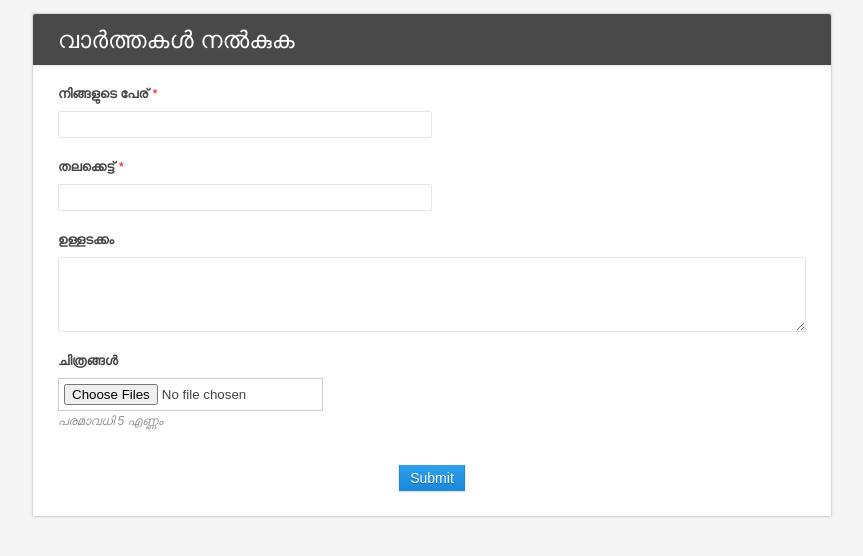
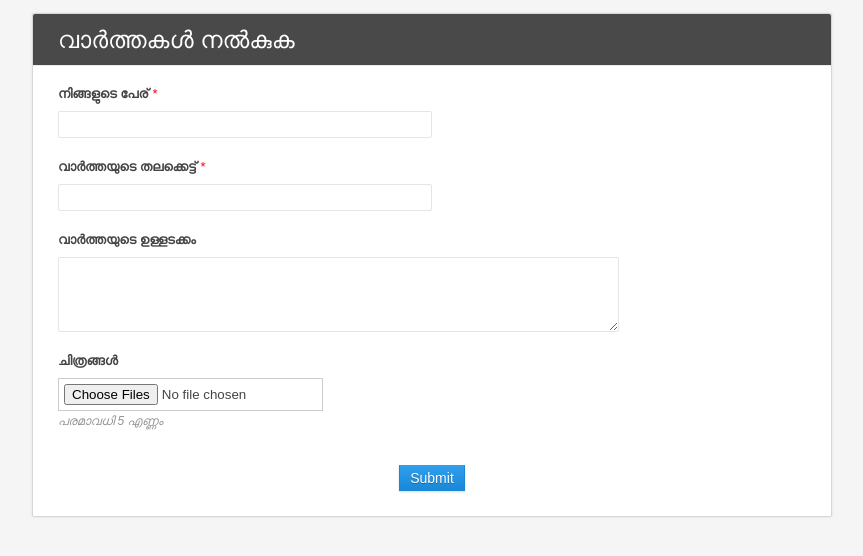
Before and after one commit to ilalife/news, a plain HTML site: page index.html in a window 1280 px wide. Shown: the whole page, without its empty margins (208-1071 px from the left). Drawn offline with Linux system fonts and the light colour scheme.

Commit message:
Update index.html

```diff
--- a/index.html
+++ b/index.html
@@ -17,13 +17,13 @@
 <div class="zf-tempContDiv"><span> <input type="text" name="SingleLine" checktype="c1" value="" maxlength="255" fieldType=1 /></span> <p id="SingleLine_error" class="zf-errorMessage" style="display:none;">Invalid value</p>
 </div><div class="zf-clearBoth"></div></li><!---------Single Line Ends Here---------->
 <!---------Single Line Starts Here---------->
-<li class="zf-tempFrmWrapper zf-small"><label class="zf-labelName">തലക്കെട്ട്
+<li class="zf-tempFrmWrapper zf-small"><label class="zf-labelName">വാർത്തയുടെ തലക്കെട്ട്
 <em class="zf-important">*</em>
 </label>
 <div class="zf-tempContDiv"><span> <input type="text" name="SingleLine1" checktype="c1" value="" maxlength="255" fieldType=1 /></span> <p id="SingleLine1_error" class="zf-errorMessage" style="display:none;">Invalid value</p>
 </div><div class="zf-clearBoth"></div></li><!---------Single Line Ends Here---------->
 <!---------Multiple Line Starts Here---------->
-<li class="zf-tempFrmWrapper zf-large"><label class="zf-labelName">ഉള്ളടക്കം
+<li class="zf-tempFrmWrapper zf-medium"><label class="zf-labelName">വാർത്തയുടെ  ഉള്ളടക്കം
 </label>
 <div class="zf-tempContDiv"><span> <textarea name="MultiLine" checktype="c1" maxlength="65535"></textarea> </span><p id="MultiLine_error" class="zf-errorMessage" style="display:none;">Invalid value</p>
 </div><div class="zf-clearBoth"></div></li><!---------Multiple Line Ends Here---------->
```
